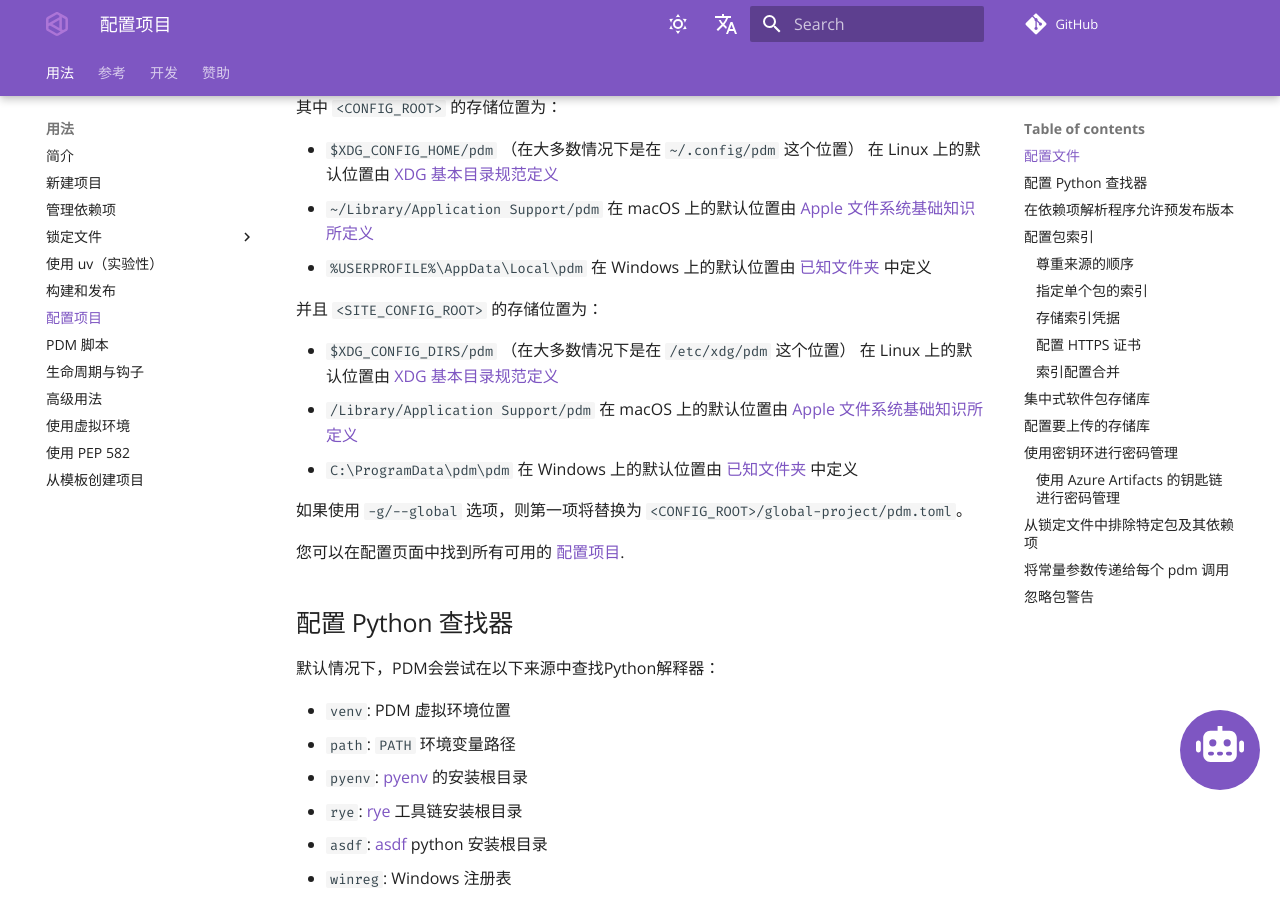
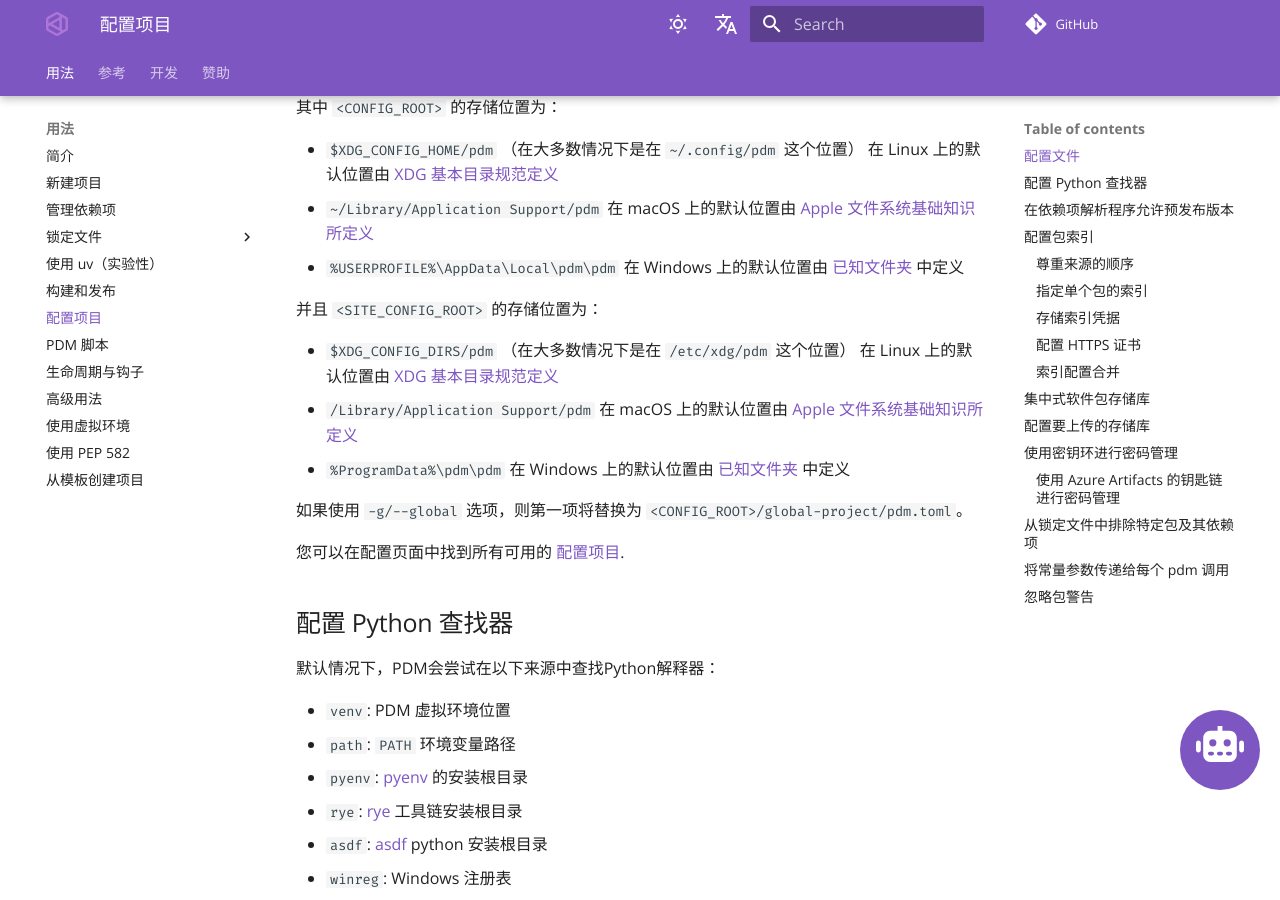
Before and after one commit to pdm-project/pdm-docs-zh, an MkDocs documentation site: the page built from docs/usage/config.md, in a window 1280 px wide and 900 px high, scrolled down 878 px. Built offline with MkDocs 1.6.1 and Material for MkDocs 9.7.7, drawn with Linux system fonts in a browser that asks for light colours; comment, search, counter and statistics services are not loaded; the version menu is left out; grey boxes are pictures that could not be loaded.

Commit message:
sync: 24cbd443

```diff
--- a/docs/usage/config.md
+++ b/docs/usage/config.md
@@ -41,13 +41,13 @@ pdm config --local pypi.url "https://test.pypi.org/simple"
 
 - `$XDG_CONFIG_HOME/pdm` （在大多数情况下是在 `~/.config/pdm` 这个位置） 在 Linux 上的默认位置由 [XDG 基本目录规范定义](https://specifications.freedesktop.org/basedir-spec/basedir-spec-latest.html)
 - `~/Library/Application Support/pdm` 在 macOS 上的默认位置由 [Apple 文件系统基础知识所定义](https://developer.apple.com/library/archive/documentation/FileManagement/Conceptual/FileSystemProgrammingGuide/FileSystemOverview/FileSystemOverview.html)
-- `%USERPROFILE%\AppData\Local\pdm`  在 Windows 上的默认位置由 [已知文件夹](https://docs.microsoft.com/en-us/windows/win32/shell/known-folders) 中定义
+- `%USERPROFILE%\AppData\Local\pdm\pdm`  在 Windows 上的默认位置由 [已知文件夹](https://docs.microsoft.com/en-us/windows/win32/shell/known-folders) 中定义
 
 并且 `<SITE_CONFIG_ROOT>` 的存储位置为：
 
 - `$XDG_CONFIG_DIRS/pdm` （在大多数情况下是在 `/etc/xdg/pdm` 这个位置） 在 Linux 上的默认位置由 [XDG 基本目录规范定义](https://specifications.freedesktop.org/basedir-spec/basedir-spec-latest.html)
 - `/Library/Application Support/pdm` 在 macOS 上的默认位置由 [Apple 文件系统基础知识所定义](https://developer.apple.com/library/archive/documentation/FileManagement/Conceptual/FileSystemProgrammingGuide/FileSystemOverview/FileSystemOverview.html)
-- `C:\ProgramData\pdm\pdm` 在 Windows 上的默认位置由 [已知文件夹](https://docs.microsoft.com/en-us/windows/win32/shell/known-folders) 中定义
+- `%ProgramData%\pdm\pdm` 在 Windows 上的默认位置由 [已知文件夹](https://docs.microsoft.com/en-us/windows/win32/shell/known-folders) 中定义
 
 如果使用 `-g/--global` 选项，则第一项将替换为 `<CONFIG_ROOT>/global-project/pdm.toml`。
 
```
